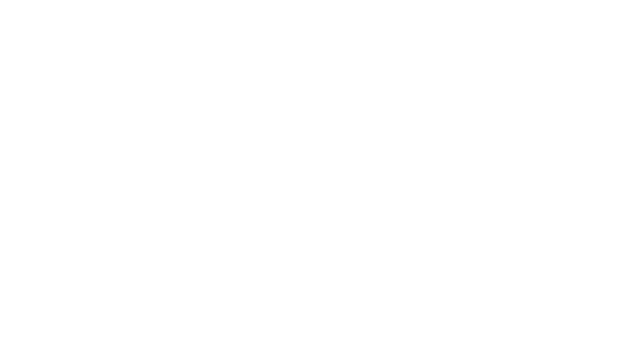
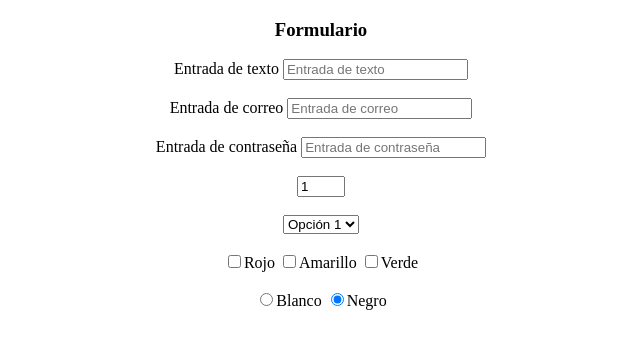
Before and after one commit to MonkaBang/pagina-basica-formulario, a plain HTML site: page index.html in a window 1280 px wide. Shown: the whole page, without its empty margins (319-959 px from the left). Drawn offline with Linux system fonts and the light colour scheme.

Commit message:
Add boilerplate form

```diff
--- a/index.html
+++ b/index.html
@@ -1,11 +1,47 @@
 <!DOCTYPE html>
 <html lang="en">
-<head>
-    <meta charset="UTF-8">
-    <meta name="viewport" content="width=device-width, initial-scale=1.0">
+  <head>
+    <meta charset="UTF-8" />
+    <meta name="author" content="¨Tutoriales a tu alcance" />
+    <meta name="description" content="Acá se pone la descripción del sitio" />
+    <meta name="viewport" content="width=device-width, initial-scale=1.0" />
+    <meta name="keywords" content="tutoriales, html, desarrollo web" />
     <title>Formulario</title>
-</head>
-<body>
-
-</body>
+  </head>
+  <body>
+    <center>
+        <h3>Formulario</h3>
+        <form>
+            <label for="texto">Entrada de texto</label>
+            <input id="texto" type="text" placeholder="Entrada de texto" value="" required>
+            <br>
+            <br>
+            <label for="correo">Entrada de correo</label>
+            <input id="correo" type="email" placeholder="Entrada de correo" value="" required>
+            <br>
+            <br>
+            <label for="pass">Entrada de contraseña</label>
+            <input id="pass" type="password" placeholder="Entrada de contraseña" value="" required>
+            <br>
+            <br>
+            <input type="number" value="1" min="0" max="3">
+            <br>
+            <br>
+            <select>
+                <option>Opción 1</option>
+                <option>Opción 2</option>
+                <option>Opción 3</option>
+            </select>
+            <br>
+            <br>
+            <input type="checkbox" id="rojo"><label for="rojo">Rojo</label>
+            <input type="checkbox" id="amarillo"><label for="amarillo">Amarillo</label>
+            <input type="checkbox" id="verde"><label for="verde">Verde</label>
+            <br>
+            <br>
+            <input type="radio" id="blanco" name="radio" checked><label for="blanco">Blanco</label>
+            <input type="radio" id="negro" name="radio" checked><label for="negro">Negro</label>
+        </form>
+    </center>
+  </body>
 </html>
```
